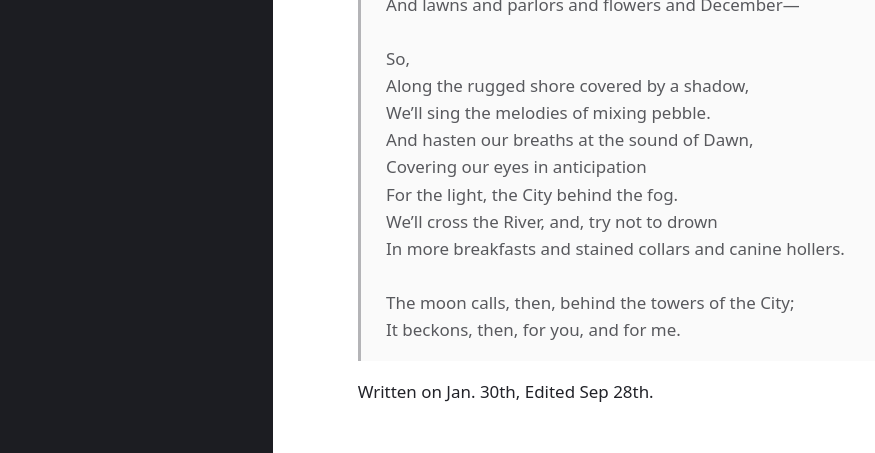
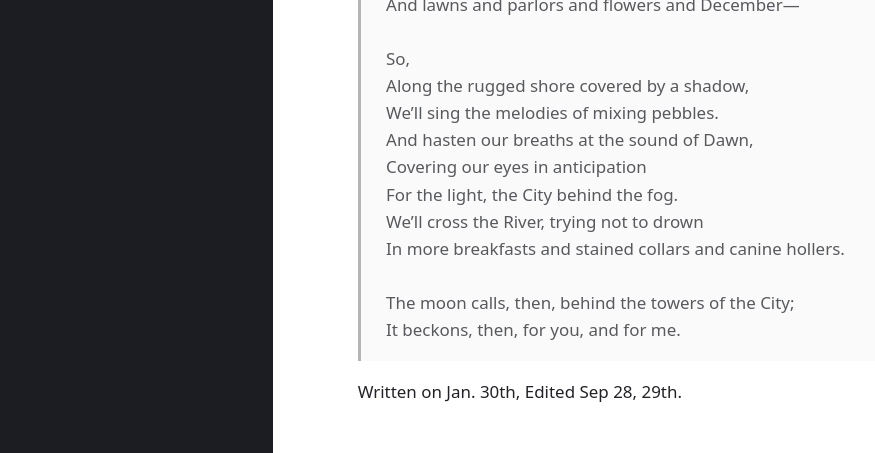
Before and after one commit to chris-zy-liu/chris-zy-liu.github.io, a Jekyll site: the page built from _posts/2024-09-29-the-midnight-hall.md, in a window 1280 px wide and 980 px high. Shown: the part 524-977 px from the top of the window, without its empty margins (7-882 px from the left). Built offline with Jekyll 4.4.1, drawn with Linux system fonts in a browser that asks for light colours.

Commit message:
script update

```diff
--- a/_posts/2024-09-29-the-midnight-hall.md
+++ b/_posts/2024-09-29-the-midnight-hall.md
@@ -3,6 +3,6 @@ title: The Midnight Hall
 layout: post
 categories: Poetry
 ---
->The lights of the City glowed out<br>Across the River, and across the orange fog.<br>So, come along, we'll entertain the murmurs of the River:<br>A sizzling pan, a barking dog, a humming dryer.<br>Then, we'll step away from the weathered coast,<br>And towards the direction of the moon, forever,<br>For it is only April, do not worry, then, about the lights<br>Across the river.<br><br>We'll find a path paved with cobbled stones<br>And following it—along the River—reach another<br>Old bench facing the sinking moon.<br>And we'll hear dreams and colors<br>And lawns and parlors and flowers and December—<br><br>So, <br>Along the rugged shore covered by a shadow,<br>We'll sing the melodies of mixing pebble.<br>And hasten our breaths at the sound of Dawn,<br>Covering our eyes in anticipation<br>For the light, the City behind the fog.<br>We'll cross the River, and, try not to drown<br>In more breakfasts and stained collars and canine hollers.<br><br>The moon calls, then, behind the towers of the City;<br>It beckons, then, for you, and for me.
+>The lights of the City glowed out<br>Across the River, and across the orange fog.<br>So, come along, we'll entertain the murmurs of the River:<br>A sizzling pan, a barking dog, a humming dryer.<br>Then, we'll step away from the weathered coast,<br>And towards the direction of the moon, forever,<br>For it is only April, do not worry, then, about the lights<br>Across the river.<br><br>We'll find a path paved with cobbled stones<br>And following it—along the River—reach another<br>Old bench facing the sinking moon.<br>And we'll hear dreams and colors<br>And lawns and parlors and flowers and December—<br><br>So, <br>Along the rugged shore covered by a shadow,<br>We'll sing the melodies of mixing pebbles.<br>And hasten our breaths at the sound of Dawn,<br>Covering our eyes in anticipation<br>For the light, the City behind the fog.<br>We'll cross the River,  trying not to drown<br>In more breakfasts and stained collars and canine hollers.<br><br>The moon calls, then, behind the towers of the City;<br>It beckons, then, for you, and for me.
 
-Written on Jan. 30th, Edited Sep 28th.
+Written on Jan. 30th, Edited Sep 28, 29th.
```
